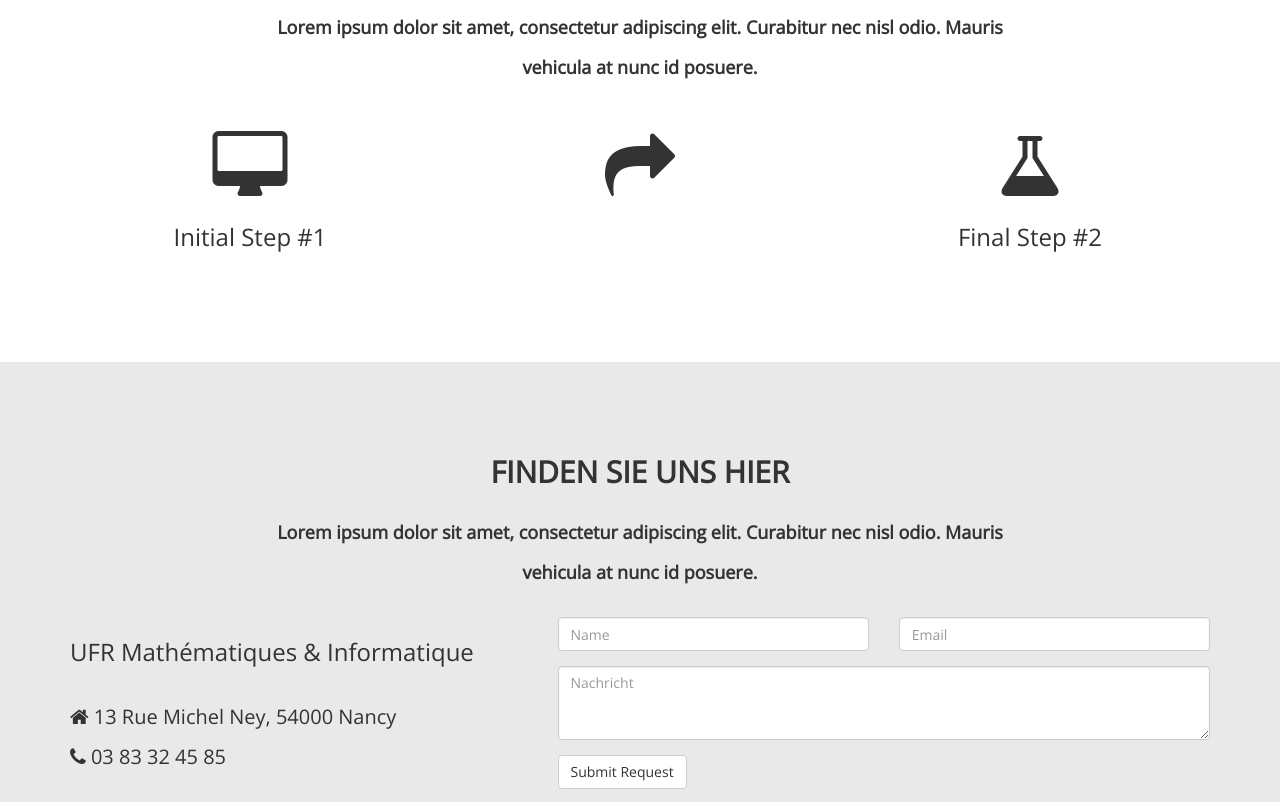
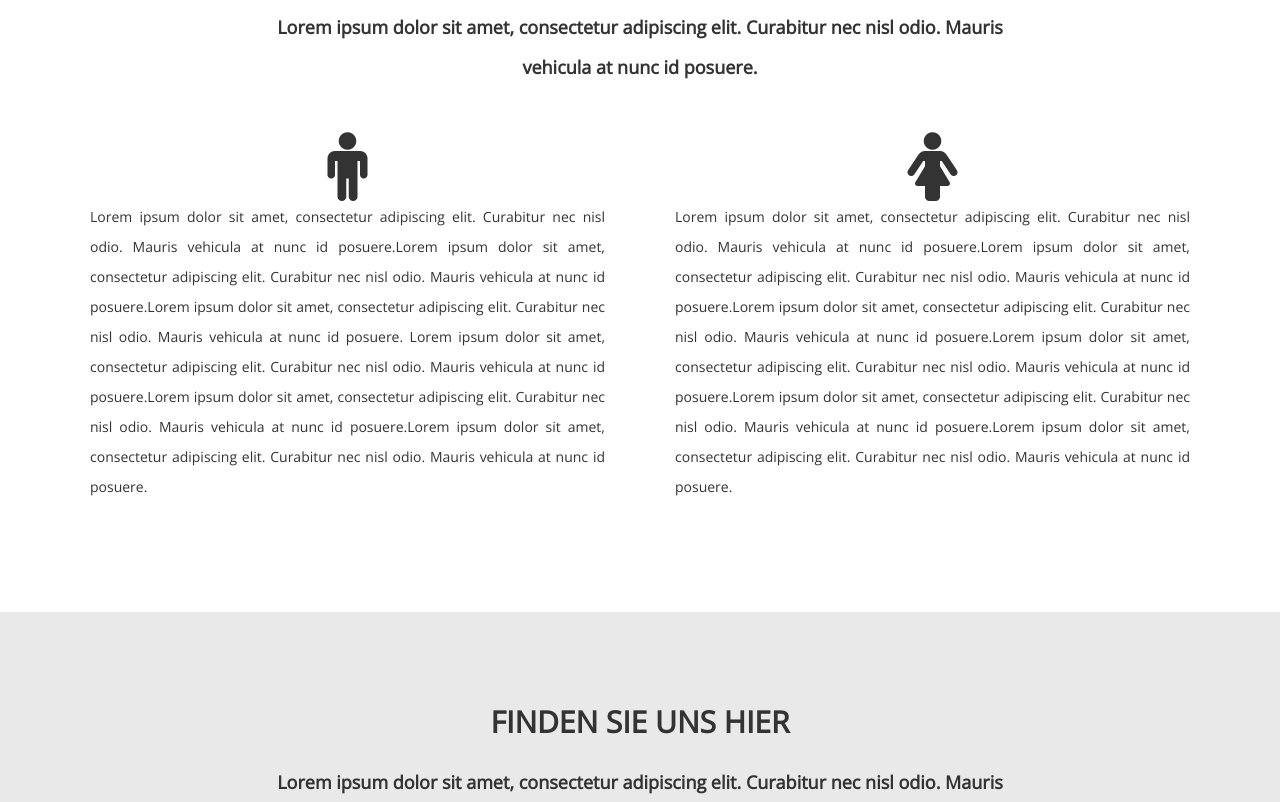
Before and after one commit to Kryze/Kryze.github.io, a plain HTML site: page index.html in a window 1280 px wide. Shown: the part 1333-2135 px from the top of the page. Drawn offline with nearby package versions, Linux system fonts and the light colour scheme; a script that the page names is missing.

Commit message:
Ajout des deux personnes

```diff
--- a/assets/css/style.css
+++ b/assets/css/style.css
@@ -18,6 +18,10 @@ body {
           font-family:'Open Sans', sans-serif;
     font-size:14px;
   background-color:#2f3f76;
+}
+
+.no-center{
+	text-align:justify;
 }
 
 .nav a {
--- a/index.html
+++ b/index.html
@@ -156,39 +156,41 @@
 
         <div class="row text-center g-pad-bottom" >
 
-                      <div class="col-md-4">
+                      <div class="col-md-6">
 
               <div class="work-div">
 
-                  <i class="fa fa-desktop fa-5x"></i>
+                  <i class="fa fa-male fa-5x"></i>
 
 
-                  <h3>Initial Step #1 </h3>
+                  <p class="no-center">Lorem ipsum dolor sit amet, consectetur adipiscing elit.
+                         Curabitur nec nisl odio. Mauris vehicula at nunc id posuere.Lorem ipsum dolor sit amet, consectetur adipiscing elit.
+                         Curabitur nec nisl odio. Mauris vehicula at nunc id posuere.Lorem ipsum dolor sit amet, consectetur adipiscing elit.
+                         Curabitur nec nisl odio. Mauris vehicula at nunc id posuere. Lorem ipsum dolor sit amet, consectetur adipiscing elit.
+                         Curabitur nec nisl odio. Mauris vehicula at nunc id posuere.Lorem ipsum dolor sit amet, consectetur adipiscing elit.
+                         Curabitur nec nisl odio. Mauris vehicula at nunc id posuere.Lorem ipsum dolor sit amet, consectetur adipiscing elit.
+                         Curabitur nec nisl odio. Mauris vehicula at nunc id posuere.</p>
 
 
               </div>
 
             </div>
 
-    <div class="col-md-4 ">
+
+            <div class="col-md-6">
 
               <div class="work-div">
 
-                  <i class="fa fa-share fa-5x"></i>
+                  <i class="fa fa-female fa-5x"></i>
 
 
-
-              </div>
-
-            </div>
-            <div class="col-md-4 ">
-
-              <div class="work-div">
-
-                  <i class="fa fa-flask fa-5x"></i>
-
-
-                  <h3>Final Step #2</h3>
+                  <p class="no-center">Lorem ipsum dolor sit amet, consectetur adipiscing elit.
+                         Curabitur nec nisl odio. Mauris vehicula at nunc id posuere.Lorem ipsum dolor sit amet, consectetur adipiscing elit.
+                         Curabitur nec nisl odio. Mauris vehicula at nunc id posuere.Lorem ipsum dolor sit amet, consectetur adipiscing elit.
+                         Curabitur nec nisl odio. Mauris vehicula at nunc id posuere.Lorem ipsum dolor sit amet, consectetur adipiscing elit.
+                         Curabitur nec nisl odio. Mauris vehicula at nunc id posuere.Lorem ipsum dolor sit amet, consectetur adipiscing elit.
+                         Curabitur nec nisl odio. Mauris vehicula at nunc id posuere.Lorem ipsum dolor sit amet, consectetur adipiscing elit.
+                         Curabitur nec nisl odio. Mauris vehicula at nunc id posuere.</p>
 
 
               </div>
```
